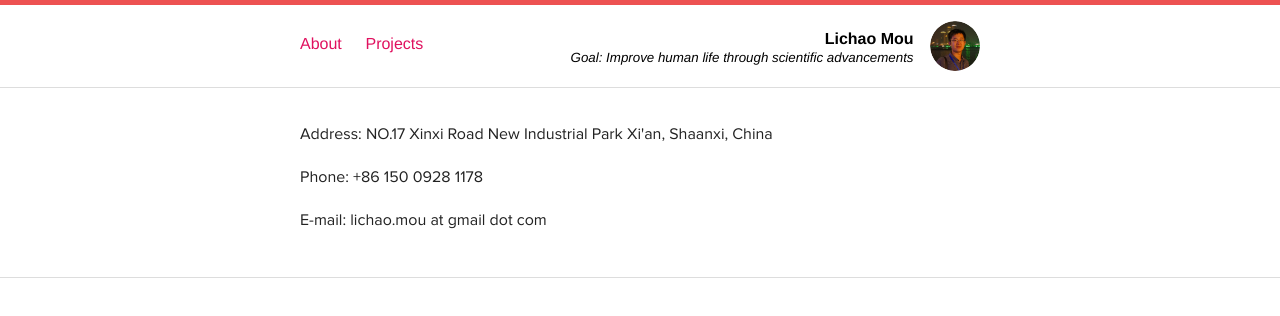
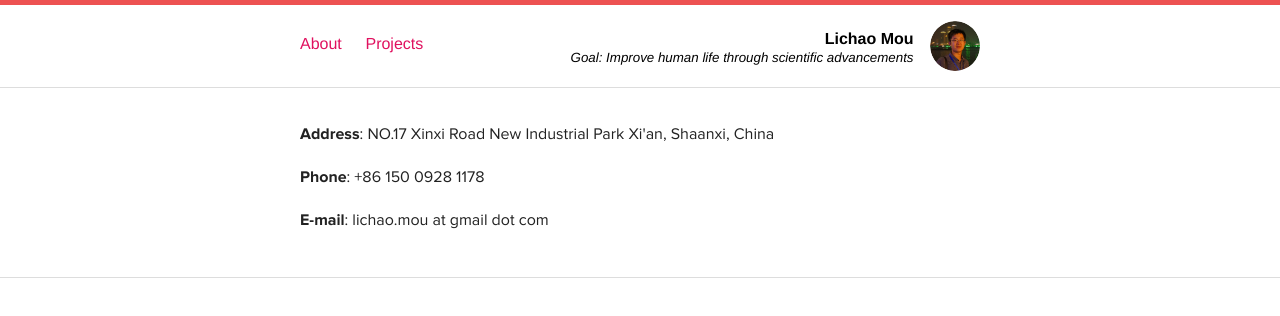
Before and after one commit to Raphael-Mou/raphael-mou.github.com, a Jekyll site: the page built from contact/index.html, in a window 1280 px wide. Shown: the top 316 px of the page. Built offline with Jekyll 4.4.1, drawn with Linux system fonts in a browser that asks for light colours; Markdown is read by kramdown in place of the engine named in the settings.

Commit message:
update_9-21_17-36

```diff
--- a/contact/index.html
+++ b/contact/index.html
@@ -9,10 +9,10 @@ category: contact
 
 <section class="inner">
 
-<p>Address: NO.17 Xinxi Road
+<p><strong>Address</strong>: NO.17 Xinxi Road
             New Industrial Park
 			Xi'an, Shaanxi, China</p>
-<p>Phone: +86 150 0928 1178</p>
-<p>E-mail: lichao.mou at gmail dot com</p>
+<p><strong>Phone</strong>: +86 150 0928 1178</p>
+<p><strong>E-mail</strong>: lichao.mou at gmail dot com</p>
 
 </section>
```
